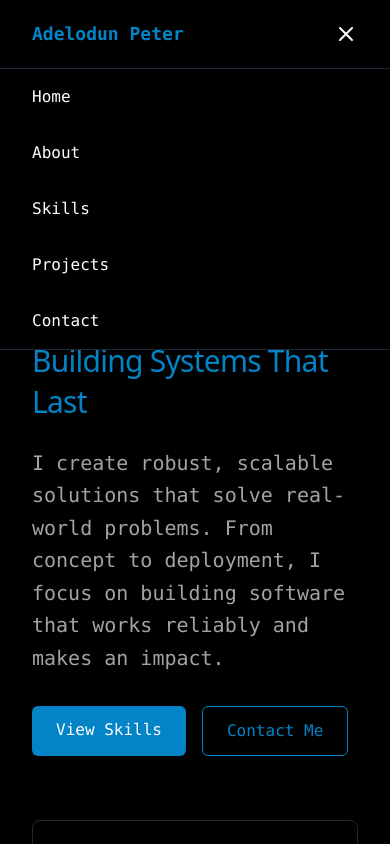
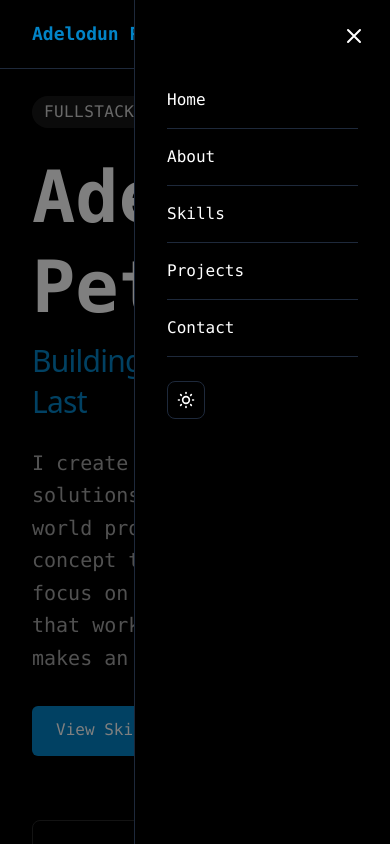
Before and after one commit to Adelodunpeter25/portfolio, a React (Vite) app in the folder portfolio-frontend/: page / in a window 390 px wide. Both pictures are taken after a click on the button 346 px from the left and 34 px from the top of the page. Shown: the top 844 px of the page. Built offline with nearby package versions, Linux system fonts and the light colour scheme.

Commit message:
added sidebar for mobile

```diff
--- a/portfolio-frontend/src/components/Navbar.tsx
+++ b/portfolio-frontend/src/components/Navbar.tsx
@@ -34,6 +34,7 @@ export default function Navbar({ name }: { name: string }) {
   }, []);
 
   return (
+    <>
       <nav className="fixed top-0 w-full bg-black/80 backdrop-blur-sm border-b border-border-dark z-50">
         <div className="max-w-7xl mx-auto px-8 py-5 flex justify-between items-center">
           <a href="#home" className="text-lg font-bold text-primary">{name}</a>
@@ -45,11 +46,7 @@ export default function Navbar({ name }: { name: string }) {
               aria-label="Toggle menu"
             >
               <svg className="w-6 h-6" fill="none" stroke="currentColor" viewBox="0 0 24 24" strokeWidth={2}>
-              {isOpen ? (
-                <path strokeLinecap="round" strokeLinejoin="round" d="M6 18L18 6M6 6l12 12" />
-              ) : (
                 <path strokeLinecap="round" strokeLinejoin="round" d="M4 6h16M4 12h16M4 18h16" />
-              )}
               </svg>
             </button>
 
@@ -71,21 +68,47 @@ export default function Navbar({ name }: { name: string }) {
             </div>
           </div>
         </div>
+      </nav>
 
+      {/* Overlay */}
       {isOpen && (
-        <div className="md:hidden bg-black border-t border-border-dark">
+        <div
+          className="fixed inset-0 bg-black/50 z-40 md:hidden"
+          onClick={() => setIsOpen(false)}
+        />
+      )}
+
+      {/* Sidebar */}
+      <div className={`fixed top-0 right-0 h-full w-64 bg-black border-l border-border-dark z-50 transform transition-transform duration-300 md:hidden ${
+        isOpen ? 'translate-x-0' : 'translate-x-full'
+      }`}>
+        <div className="flex justify-end p-6">
+          <button
+            onClick={() => setIsOpen(false)}
+            className="text-white hover:text-primary transition-colors"
+            aria-label="Close menu"
+          >
+            <svg className="w-6 h-6" fill="none" stroke="currentColor" viewBox="0 0 24 24" strokeWidth={2}>
+              <path strokeLinecap="round" strokeLinejoin="round" d="M6 18L18 6M6 6l12 12" />
+            </svg>
+          </button>
+        </div>
+        <div className="flex flex-col px-8">
           {navLinks.map(({ name, href }) => (
             <a
               key={href}
               href={href}
               onClick={() => setIsOpen(false)}
-              className="block px-8 py-4 text-white hover:text-primary hover:bg-border-dark transition-colors"
+              className="py-4 text-white hover:text-primary transition-colors border-b border-border-dark"
             >
               {name}
             </a>
           ))}
+          <div className="mt-6">
+            <ThemeToggle />
           </div>
-      )}
-    </nav>
+        </div>
+      </div>
+    </>
   );
 }
--- a/portfolio-frontend/src/data.ts
+++ b/portfolio-frontend/src/data.ts
@@ -11,9 +11,9 @@ export const portfolioData = {
         description: "Rapid development cycles with production-ready code from day one.",
       },
       {
-        icon: "🎯",
-        title: "User-Focused",
-        description: "Every decision is made with the end user and business goals in mind.",
+        icon: "🔒",
+        title: "Secure by Design",
+        description: "I build with security in mind—protecting data, users, and systems from the ground up.",
       },
       {
         icon: "🔧",
@@ -35,24 +35,14 @@ export const portfolioData = {
     ],
     features: [
       {
-        icon: "🚀",
-        title: "From Zero to Ship",
-        description: "I take projects from concept to production, handling architecture, development, and deployment with speed and precision.",
+        icon: "🎯",
+        title: "User-Centered",
+        description: "Every feature is shaped with real people in mind, ensuring clarity, accessibility, and impact.",
       },
       {
-        icon: "🗺️",
-        title: "Context-Aware Engineering",
-        description: "Every technical decision is made with business goals in mind. I build solutions that solve real problems, not just technical ones.",
-      },
-      {
-        icon: "📚",
-        title: "Reusable Infrastructure",
-        description: "I create modular, maintainable systems that scale. Write once, use everywhere, modify with confidence.",
-      },
-      {
-        icon: "❤️",
-        title: "Deep Ownership",
-        description: "I take full responsibility for my work—from initial design through production monitoring and beyond.",
+        icon: "📈",
+        title: "Ship, Monitor, Improve",
+        description: "I stay involved at every stage — from design to deployment, monitoring, and continuous improvement.",
       },
     ],
   },
--- a/portfolio-frontend/src/index.css
+++ b/portfolio-frontend/src/index.css
@@ -21,6 +21,10 @@
   }
 
   html.light .text-white {
+    @apply text-gray-900;
+  }
+
+  html.light .text-neutral-100 {
     @apply text-gray-900;
   }
 
```
Lines whose indentation alone changed are shown as unchanged.
